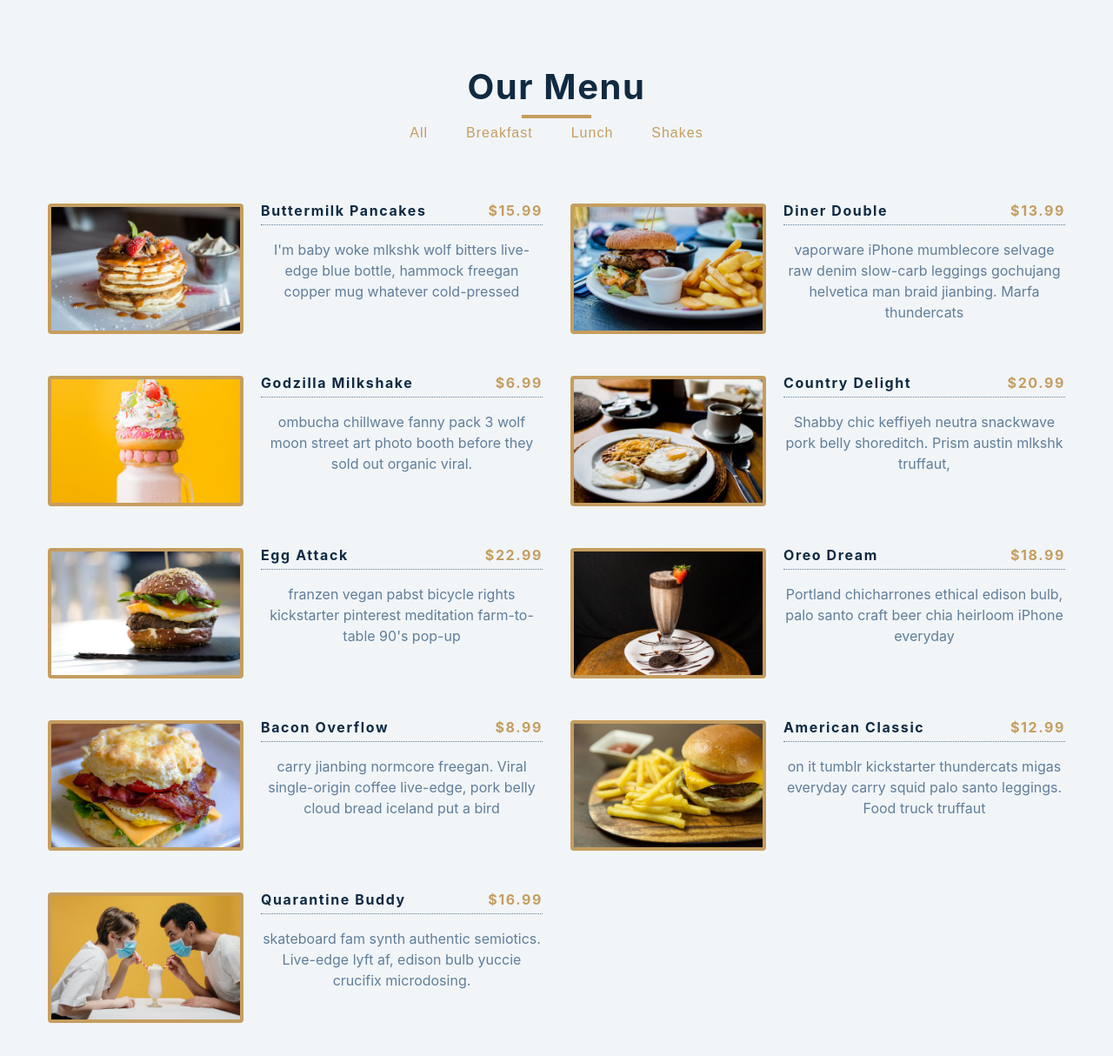
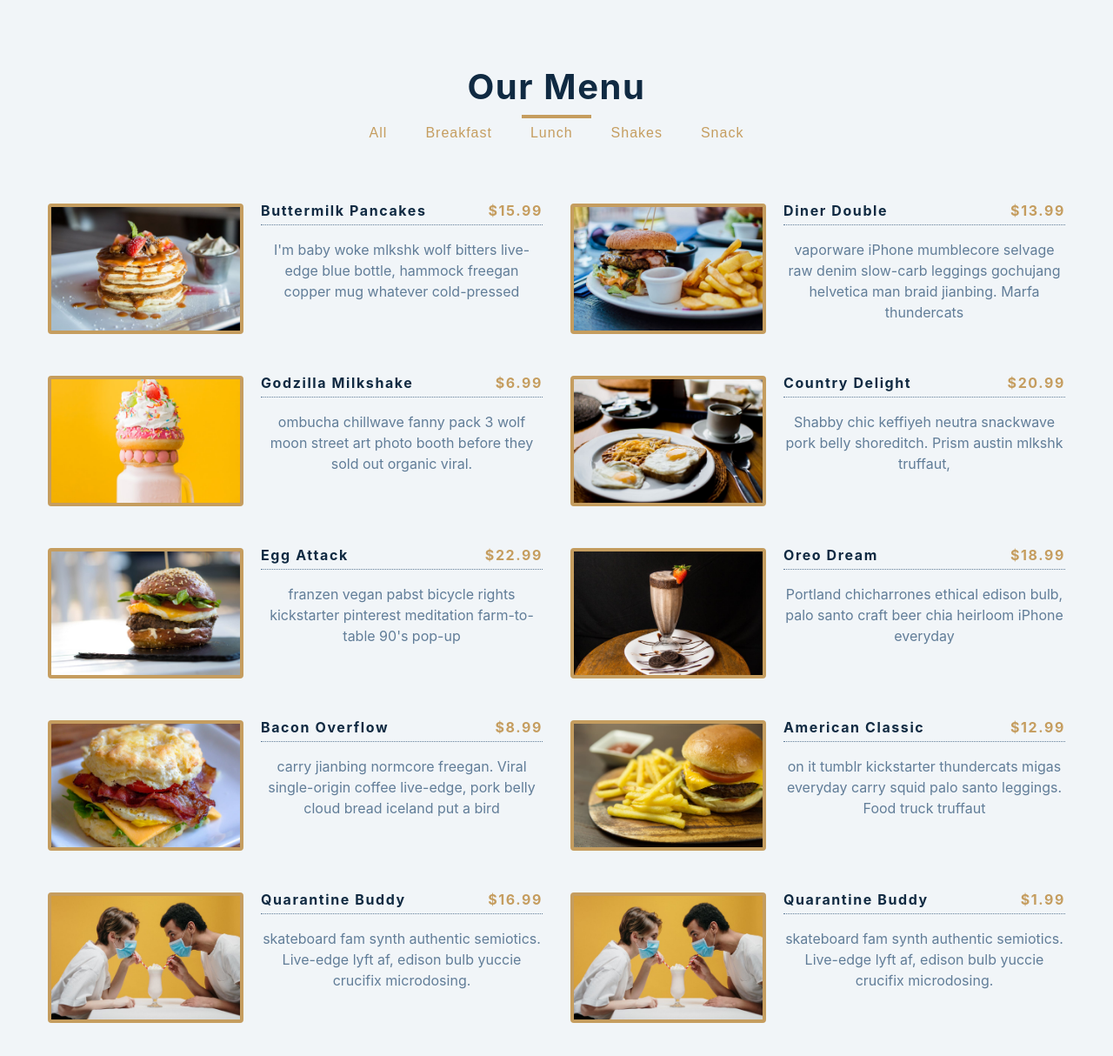
Before and after one commit to barksanto/react-projects, a React (Create React App) app in the folder 5-menu/setup/: page / in a window 1280 px wide. Shown: the top 1214 px of the page at 87% size. Built offline with nearby package versions, Linux system fonts and the light colour scheme.

Commit message:
added object to data array to check new category button adde

```diff
--- a/5-menu/setup/src/data.js
+++ b/5-menu/setup/src/data.js
@@ -71,5 +71,13 @@
     img: './images/item-9.jpeg',
     desc: `skateboard fam synth authentic semiotics. Live-edge lyft af, edison bulb yuccie crucifix microdosing.`,
   },
+  {
+    id: 10,
+    title: 'quarantine buddy',
+    category: 'snack',
+    price: 1.99,
+    img: './images/item-9.jpeg',
+    desc: `skateboard fam synth authentic semiotics. Live-edge lyft af, edison bulb yuccie crucifix microdosing.`,
+  }
 ];
 export default menu;
```
